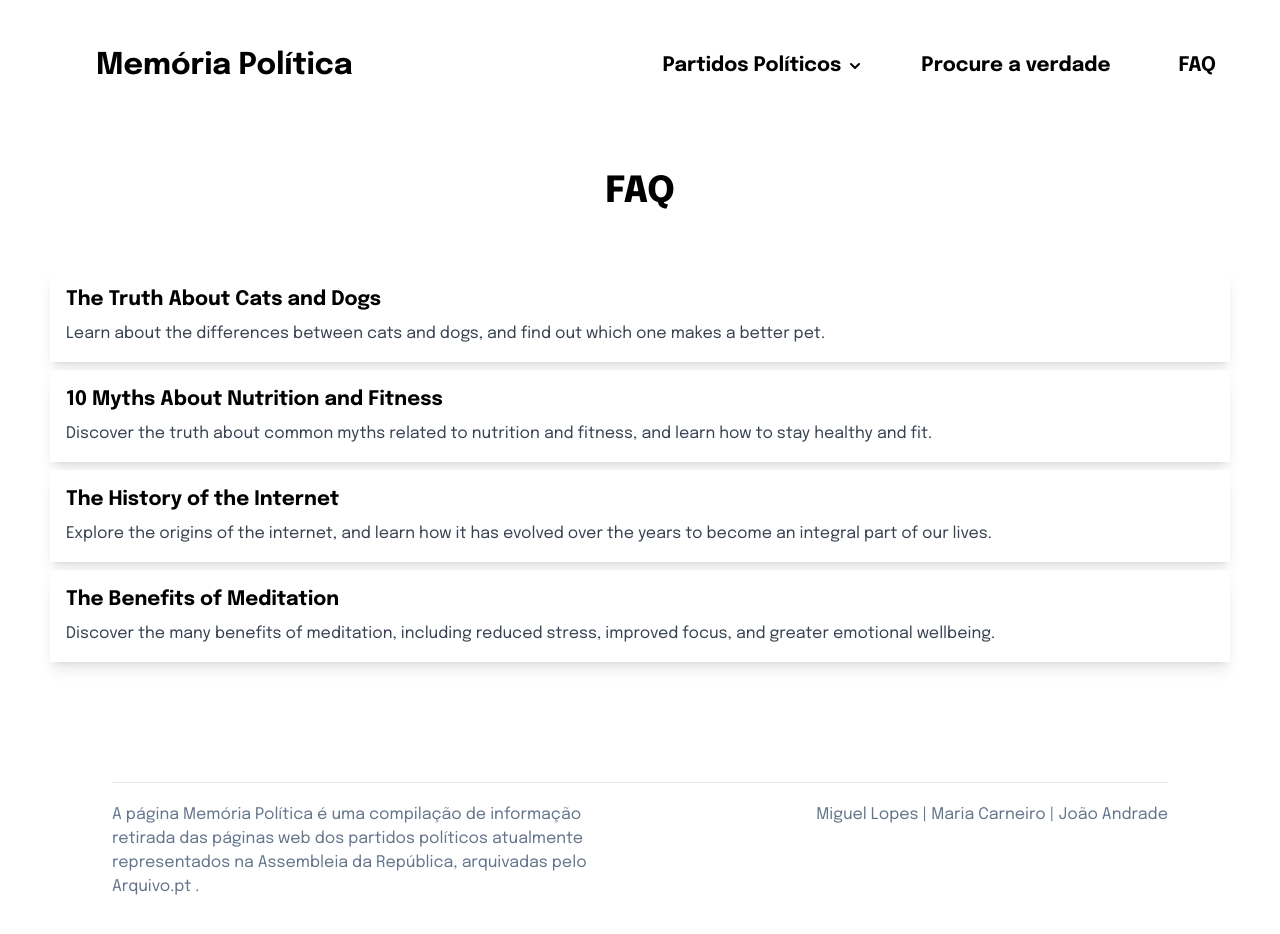
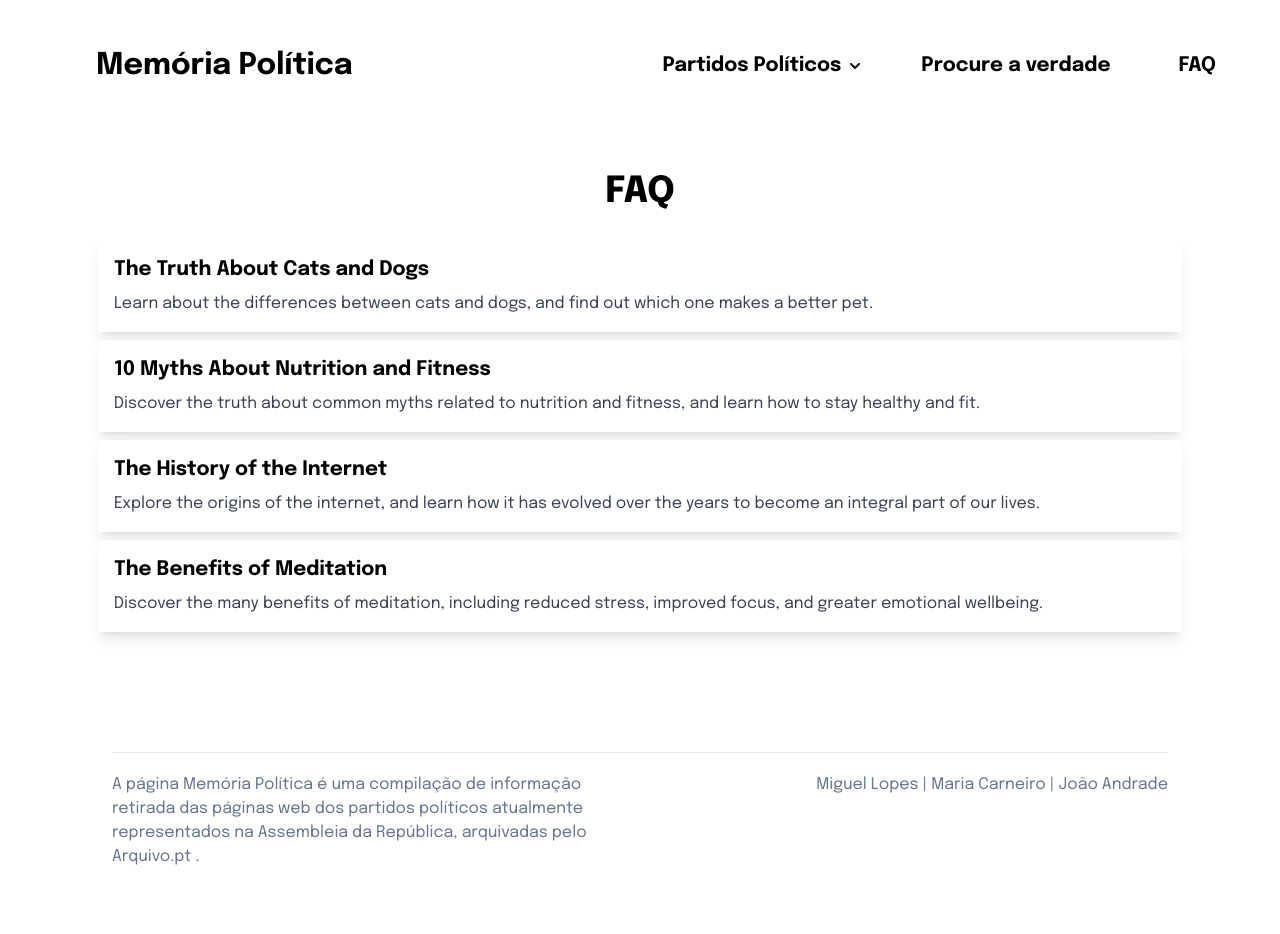
Before and after one commit to miguelazevedolopes/premioarquivopt, a Next.js app in the folder memoria-politica/: page /faq in a window 1280 px wide. Shown: the top 934 px of the page. Built offline with nearby package versions, Linux system fonts and the light colour scheme.

Commit message:
mentions script

```diff
--- a/memoria-politica/src/pages/components/navbar.js
+++ b/memoria-politica/src/pages/components/navbar.js
@@ -99,7 +99,7 @@ export default function Navbar() {
           <li className="mr-3 items-center p-3 sm:p-7">
             <a className="font-bold sm:text-xl" href="/#procure-verdade">Procure a verdade</a>
           </li>
-          <li className="mr-3 items-center p-3 sm:p-7">
+          <li className="mr-3 items-center p-3 sm:p-7 mr-10">
             <a className="font-bold sm:text-xl" href="/faq">FAQ</a>
           </li>
         </ul>
--- a/memoria-politica/src/pages/faq.js
+++ b/memoria-politica/src/pages/faq.js
@@ -2,28 +2,6 @@ import {useState, useEffect, useCallback } from 'react'
 import Search from './components/search'
 import Head from 'next/head'
 
-function FAQsBox({ title, description }) {
-    return (
-      <div className="bg-white p-4 my-2 shadow-lg">
-        <h2 className="text-xl font-bold mb-2">{title}</h2>
-        <p className="text-gray-700">{description}</p>
-      </div>
-    );
-  }
-
-function FAQs({ faqs }) {
-    return (
-      <div className='search-results'>
-        {faqs.map((result) => (
-          <FAQsBox
-            key={result.id}
-            title={result.title}
-            description={result.description}
-          />
-        ))}
-      </div>
-    );
-  }
 
 const faqs = [
     {
@@ -64,10 +42,16 @@ export default function SearchPage() {
           <link rel="icon" href="/favicon.ico" />
         </Head>
           <div className='flex-col p-0 sm:m-auto'>
-          {/* Procure a Verdade */}
-          <div id="procure-verdade" className='flex flex-col'>
+          <div id="faq" className='flex flex-col mx-12'>
               <h2 className='text-3xl lg:text-4xl font-extrabold inline-block select-none mt-10 flex justify-center items-center'>FAQ</h2>
-              <FAQs faqs = {faqs}></FAQs>
+              <div className='mt-5'>
+                {faqs.map((result) => (
+                  <div key={result.id} className="bg-white p-4 my-2 shadow-lg">
+                    <h2 className="text-xl font-bold mb-2">{result.title}</h2>
+                    <p className="text-gray-700">{result.description}</p>
+                  </div>
+                ))}
+              </div>
           </div>
       </div>
     </>
```
Also changed, not shown: 2 other files (tests, documents, lock files or other folders).
